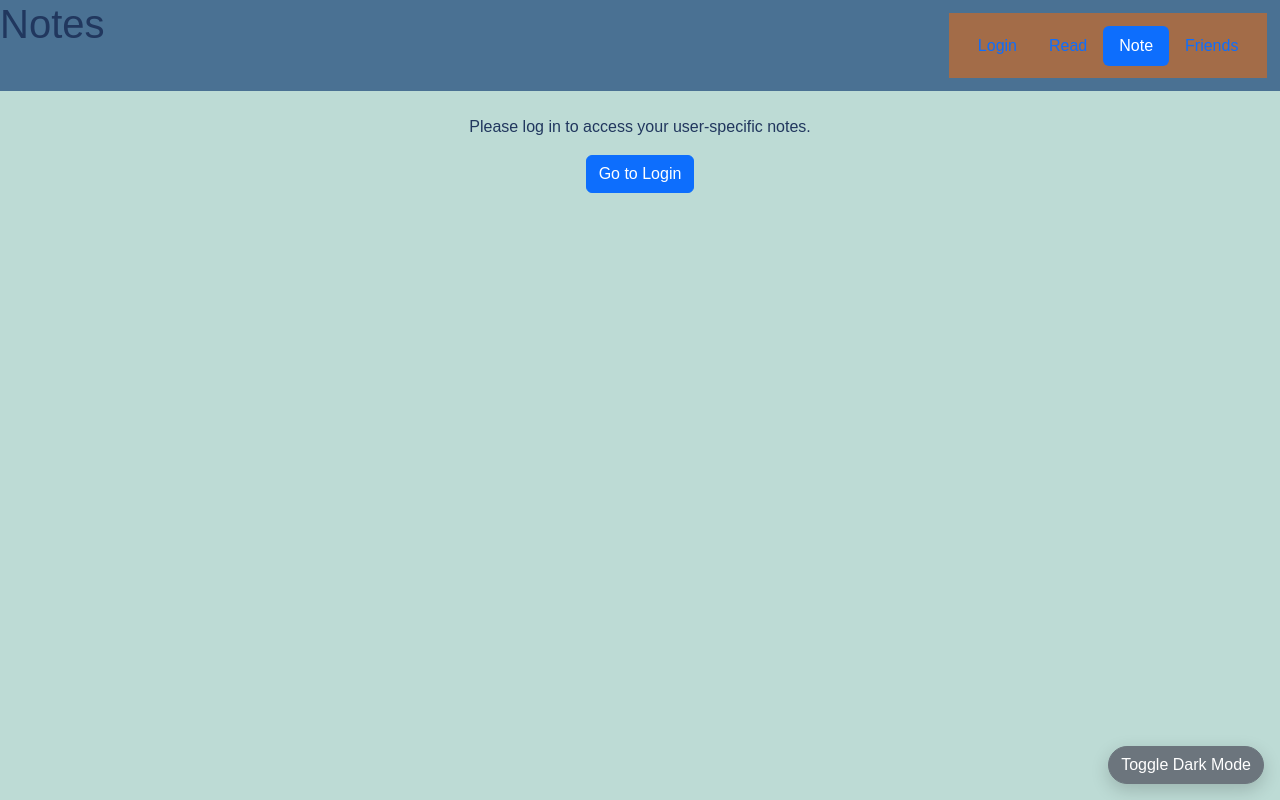
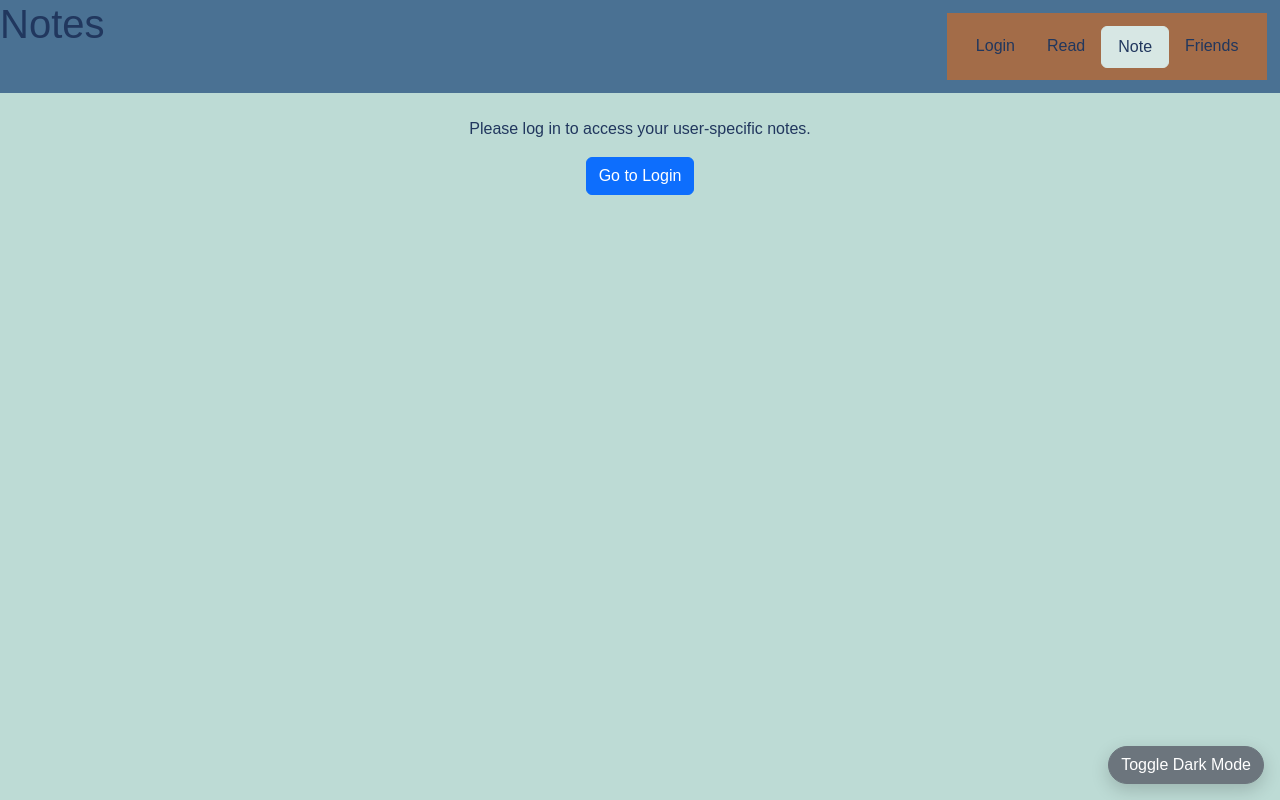
Before and after one commit to JohnMurdo/startup-template, a React (Vite) app: page /note in a window 1280 px wide. Built offline with nearby package versions, Linux system fonts and the light colour scheme.

Commit message:
better nav link colors

```diff
--- a/src/app.css
+++ b/src/app.css
@@ -61,6 +61,37 @@ body {
 .page-container {
     background: var(--bg);
     color: var(--text);
+}
+
+/* ---------- Bootstrap Color Overrides ---------- */
+/* Override nav-pills active and hover colors */
+.nav-pills .nav-link.active {
+    background-color: #d7e7e4 !important;
+    color: #21375E !important;
+    border: 1px solid #d7e7e4 !important;
+}
+
+.nav-pills .nav-link:hover {
+    background-color: #c5d7d1 !important;
+    color: #21375E !important;
+}
+
+.nav-pills .nav-link {
+    color: #21375E !important;
+}
+
+[data-theme="dark"] .nav-pills .nav-link.active {
+    background-color: #d7e7e4 !important;
+    color: #1A2538 !important;
+}
+
+[data-theme="dark"] .nav-pills .nav-link:hover {
+    background-color: #c5d7d1 !important;
+    color: #1A2538 !important;
+}
+
+[data-theme="dark"] .nav-pills .nav-link {
+    color: #D7E7E4 !important;
 }
 
 /* ---------- Header ---------- */
```
